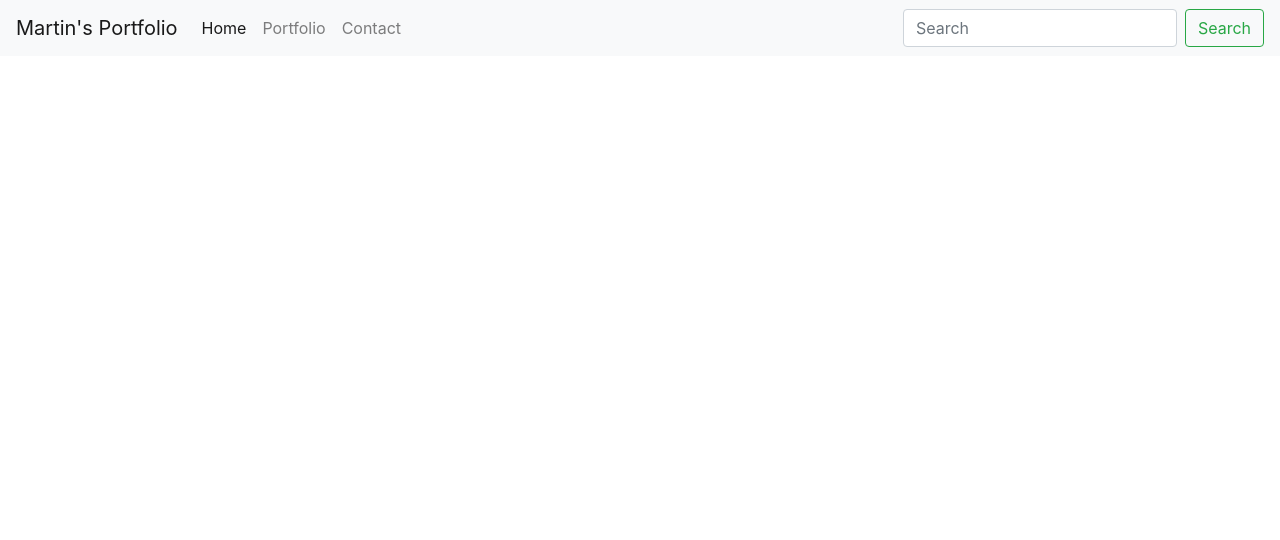
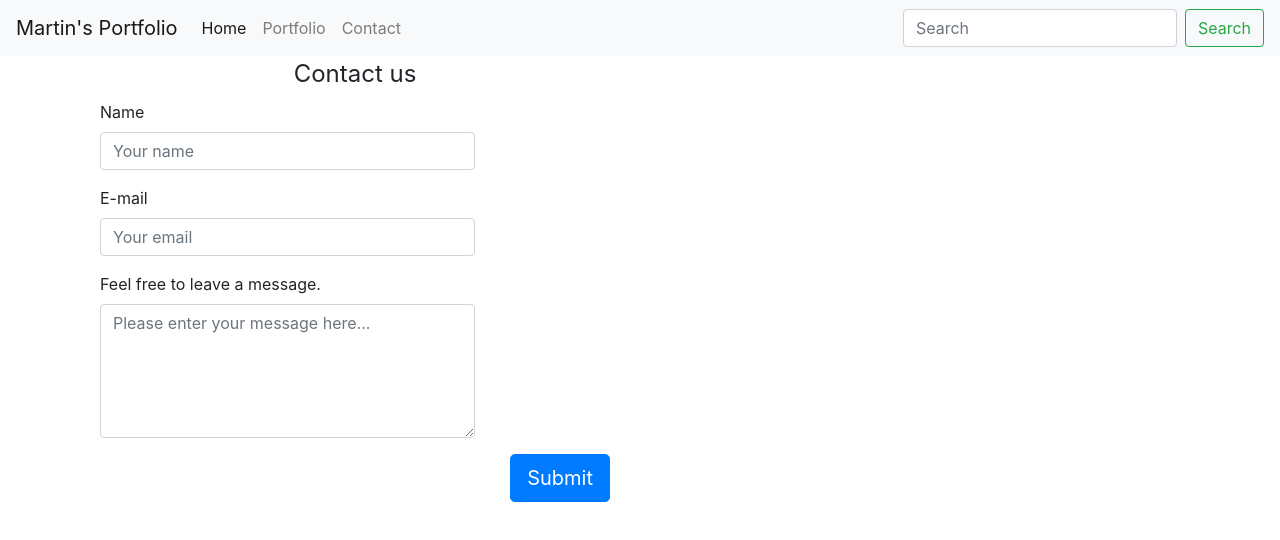
Before and after one commit to MMunoz713/portfolio2, a plain HTML site: page contact.html in a window 1280 px wide. Drawn offline with nearby package versions, Linux system fonts and the light colour scheme.

Commit message:
finalized portfolio and added contact form

```diff
--- a/contact.html
+++ b/contact.html
@@ -31,5 +31,47 @@
                       </form>
                     </div>
                   </nav>
+
+                  <div class="container">
+                        <div class="row">
+                          <div class="col-md-6 col-md">
+                            <div class="well well-sm">
+                              <form class="form-horizontal" action="" method="post">
+                              <fieldset>
+                                <legend class="text-center">Contact us</legend>
+
+                                <div class="form-group">
+                                  <label class="col-md-3 control-label" for="name">Name</label>
+                                  <div class="col-md-9">
+                                    <input id="name" name="name" type="text" placeholder="Your name" class="form-control">
+                                  </div>
+                                </div>
+
+                                <div class="form-group">
+                                  <label class="col-md-3 control-label" for="email">E-mail</label>
+                                  <div class="col-md-9">
+                                    <input id="email" name="email" type="text" placeholder="Your email" class="form-control">
+                                  </div>
+                                </div>
+
+                                <div class="form-group">
+                                  <label class="col-md-6 control-label" for="message">Feel free to leave a message.</label>
+                                  <div class="col-md-9">
+                                    <textarea class="form-control" id="message" name="message" placeholder="Please enter your message here..." rows="5"></textarea>
+                                  </div>
+                                </div>
+
+                                <div class="form-group">
+                                  <div class="col-md-12 text-right">
+                                    <button type="submit" class="btn btn-primary btn-lg">Submit</button>
+                                  </div>
+                                </div>
+                              </fieldset>
+                              </form>
+                            </div>
+                          </div>
+                        </div>
+                    </div>
+
     </body>
 </html>
```
